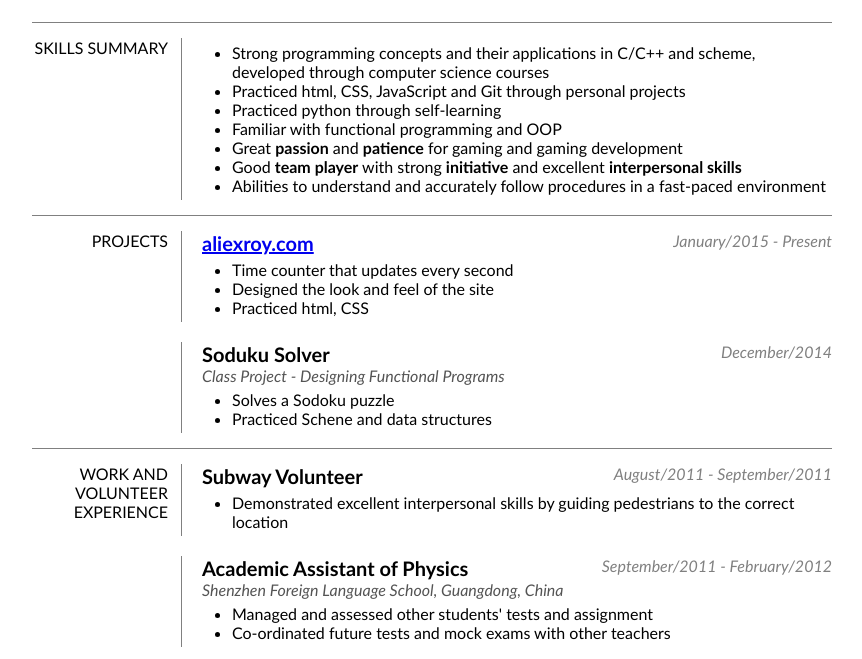
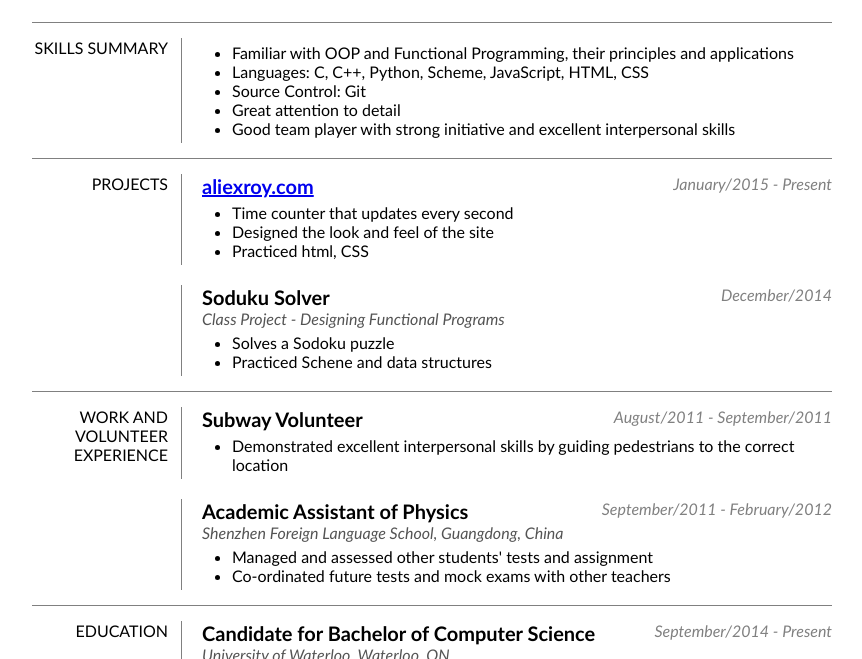
Before and after one commit to ruoyiwang/aliexroy, a plain HTML site: page resume.html in a window 1280 px wide. Shown: the part 141-800 px from the top of the page, without its empty margins (208-1070 px from the left). Drawn offline with Linux system fonts and the light colour scheme.

Commit message:
fixing summary

```diff
--- a/resume.html
+++ b/resume.html
@@ -139,13 +139,11 @@
 			</div>
 			<div class="right">
 				<ul>
-					<li>Strong programming concepts and their applications in C/C++ and scheme, developed through computer science courses</li>
-					<li>Practiced html, CSS, JavaScript and Git through personal projects</li>
-					<li>Practiced python through self-learning</li>
-					<li>Familiar with functional programming and OOP</li>
-					<li>Great <b>passion</b> and <b>patience</b> for gaming and gaming development</li>
-					<li>Good <b>team player</b> with strong <b>initiative</b> and excellent <b>interpersonal skills</b></li>
-					<li>Abilities to understand and accurately follow procedures in a fast-paced environment</li>
+					<li>Familiar with OOP and Functional Programming, their principles and applications</li>
+					<li>Languages: C, C++, Python, Scheme, JavaScript, HTML, CSS</li>
+					<li>Source Control: Git</li>
+					<li>Great attention to detail</li>
+					<li>Good team player with strong initiative and excellent interpersonal skills</li>
 				</ul>
 			</div>
 		</div>
```
